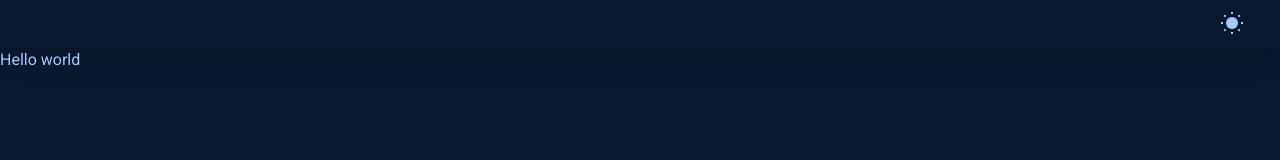
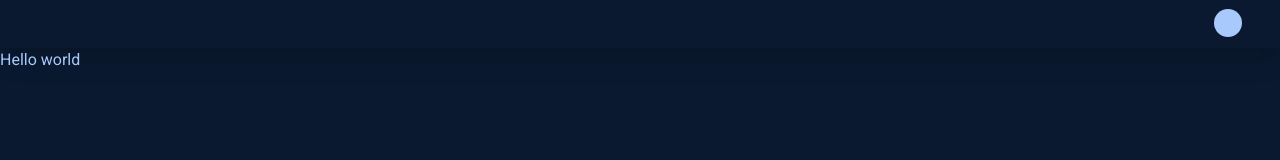
Before and after one commit to Fractal-Tess/Next13, a Next.js app: page / in a window 1280 px wide. Shown: the top 160 px of the page. Built offline with nearby package versions, Linux system fonts and the light colour scheme.

Commit message:
finished theme toggle icon

```diff
--- a/components/buttons/ThemeToggle.tsx
+++ b/components/buttons/ThemeToggle.tsx
@@ -1,41 +1,43 @@
 import React, { useContext } from 'react';
 import { ThemeContext } from '$context/ThemeToggle';
-import '../../styles/ThemeToggle.module.css';
-import Cookies from 'js-cookie';
+import { toggleTheme } from '$utils';
 
-const ONE_YEAR = 1000 * 86400 * 365;
+type Props = { height: 'h-4' | 'h-6' | 'h-8' | 'h-10' | 'h-12' };
 
-// TODO: Reduce this component and its styles
-export default function ThemeToggle() {
-  const themeContext = useContext(ThemeContext);
+export default function ThemeToggle({ height }: Props) {
+  const tc = useContext(ThemeContext);
 
-  const toggleTheme = () => {
-    if (!themeContext) {
-      throw new Error('Theme context must be within ThemeContextProvider');
-    }
-    const nextTheme = themeContext.theme === 'dark' ? 'light' : 'dark';
-    themeContext.setTheme(nextTheme);
-    Cookies.set('theme', nextTheme, {
-      path: '/',
-      expires: new Date(new Date().getTime() + ONE_YEAR),
-    });
-  };
   return (
-    <button className="p-1" onClick={toggleTheme}>
-      <svg className={'w-6'} aria-hidden="true" viewBox="0 0 24 24">
-        <mask className="moon" id="moon-mask">
+    <button
+      className={`p-1 theme-toggle-btn`}
+      onClick={() => {
+        toggleTheme(tc);
+      }}
+    >
+      <svg className={height} aria-hidden="true" viewBox="0 0 24 24">
+        <mask className="moon origin-center " id="moon-mask">
           <rect x="0" y="0" width="100%" height="100%" fill="white" />
-          <circle cx="24" cy="10" r="6" fill="black" />
+          <circle
+            cx="24"
+            cy="10"
+            r="6"
+            fill="black"
+            className="translate-x-[7px] dark:translate-x-0"
+          />
         </mask>
         <circle
-          className="sun"
+          className="sun origin-center scale-[1.75] dark:scale-[1]"
           cx="12"
           cy="12"
           r="6"
           mask="url(#moon-mask)"
           fill="currentColor"
         />
-        <g className="sun-beams" stroke="currentColor" strokeWidth="2px">
+        <g
+          className="sun-beams origin-center opacity-0 dark:opacity-100"
+          stroke="currentColor"
+          strokeWidth="2px"
+        >
           <line x1="12" y1="1" x2="12" y2="3" />
           <line x1="12" y1="21" x2="12" y2="23" />
           <line x1="4.22" y1="4.22" x2="5.64" y2="5.64" />
@@ -49,3 +51,41 @@ export default function ThemeToggle() {
     </button>
   );
 }
+
+// export default function ThemeToggle() {
+//   const tc = useContext(ThemeContext);
+
+//   return (
+//     <button
+//       className={`p-1 ${styles.vars}`}
+//       onClick={() => {
+//         toggleTheme(tc);
+//       }}
+//     >
+//       <svg className="w-6" aria-hidden="true" viewBox="0 0 24 24">
+//         <mask className="moon" id="moon-mask">
+//           <rect x="0" y="0" width="100%" height="100%" fill="white" />
+//           <circle cx="24" cy="10" r="6" fill="black" />
+//         </mask>
+//         <circle
+//           className="sun"
+//           cx="12"
+//           cy="12"
+//           r="6"
+//           mask="url(#moon-mask)"
+//           fill="currentColor"
+//         />
+//         <g className="sun-beams" stroke="currentColor" strokeWidth="2px">
+//           <line x1="12" y1="1" x2="12" y2="3" />
+//           <line x1="12" y1="21" x2="12" y2="23" />
+//           <line x1="4.22" y1="4.22" x2="5.64" y2="5.64" />
+//           <line x1="18.36" y1="18.36" x2="19.78" y2="19.78" />
+//           <line x1="1" y1="12" x2="3" y2="12" />
+//           <line x1="21" y1="12" x2="23" y2="12" />
+//           <line x1="4.22" y1="19.78" x2="5.64" y2="18.36" />
+//           <line x1="18.36" y1="5.64" x2="19.78" y2="4.22" />
+//         </g>
+//       </svg>
+//     </button>
+//   );
+// }
--- a/components/core/Header.tsx
+++ b/components/core/Header.tsx
@@ -7,8 +7,8 @@ export default function Header() {
       <div>{/* Logo */}</div>
 
       {/* Nav */}
-      <div>
-        <ThemeToggle />
+      <div className="hover:text-primary">
+        <ThemeToggle height="h-8" />
       </div>
     </nav>
   );
--- a/context/ThemeToggle.ts
+++ b/context/ThemeToggle.ts
@@ -2,9 +2,9 @@ import { type Theme } from '$types';
 
 import React, { type SetStateAction, type Dispatch } from 'react';
 
-type ThemeContext = {
+export type ThemeState = {
   theme: Theme;
   setTheme: Dispatch<SetStateAction<Theme>>;
 };
 
-export const ThemeContext = React.createContext<ThemeContext | null>(null);
+export const ThemeContext = React.createContext<ThemeState | null>(null);
--- a/pages/_app.tsx
+++ b/pages/_app.tsx
@@ -8,8 +8,8 @@ import { defaultTheme, Theme, themes } from '$types';
 
 import { useState } from 'react';
 import { ThemeContext } from '$context/ThemeToggle';
-import Header from 'components/core/Header';
-import { getThemeFromCookie } from 'utils/theme';
+import { getThemeFromCookie } from '$utils';
+import Header from '$components/core/Header';
 
 type AppProps = { cookieTheme: Theme | null };
 type CombineProps<T> = AppProps & T;
--- a/styles/ThemeToggle.module.css
+++ /dev/null
@@ -1,79 +0,0 @@
-/* TODO: remove transition variables if not using theme transitions */
---transition-duration-short: 0.15s;
---transition-duration-long: 0.4s;
-
---ease-1: cubic-bezier(0.25, 0, 0.5, 1);
---ease-2: cubic-bezier(0.25, 0, 0.4, 1);
---ease-3: cubic-bezier(0.25, 0, 0.3, 1);
---ease-4: cubic-bezier(0.25, 0, 0.2, 1);
---ease-5: cubic-bezier(0.25, 0, 0.1, 1);
-
---ease-out-1: cubic-bezier(0, 0, 0.75, 1);
---ease-out-2: cubic-bezier(0, 0, 0.5, 1);
---ease-out-3: cubic-bezier(0, 0, 0.3, 1);
---ease-out-4: cubic-bezier(0, 0, 0.1, 1);
---ease-out-5: cubic-bezier(0, 0, 0, 1);
-
---ease-elastic-1: cubic-bezier(0.5, 0.75, 0.75, 1.25);
---ease-elastic-2: cubic-bezier(0.5, 1, 0.75, 1.25);
---ease-elastic-3: cubic-bezier(0.5, 1.25, 0.75, 1.25);
---ease-elastic-4: cubic-bezier(0.5, 1.5, 0.75, 1.25);
---ease-elastic-5: cubic-bezier(0.5, 1.75, 0.75, 1.25);
-
-/* TODO: Remove these if not using theme changing */
-svg .moon,
-svg .sun,
-svg .sun-beams {
-  transform-origin: center center;
-}
-
-.light svg .sun {
-  transform: scale(1.75);
-}
-
-.light svg .sun-beams {
-  opacity: 0;
-}
-
-.light svg .moon > circle {
-  transform: translateX(-7px);
-}
-
-.light svg .moon > circle {
-  transform: translateX(0);
-  cx: 17;
-}
-
-svg .sun {
-  transition: transform var(--transition-duration-long) var(--ease-elastic-3);
-}
-
-svg .sun-beams {
-  transition: transform var(--transition-duration-long) var(--ease-elastic-4),
-    opacity var(--transition-duration-long) var(--ease-3);
-}
-
-svg .moon > circle {
-  transition: transform calc(var(--transition-duration-long) / 2)
-    var(--ease-out-5);
-}
-
-svg .moon > circle {
-  transition: cx calc(var(--transition-duration-long) / 2) var(--ease-out-5);
-}
-
-.light svg .sun {
-  transform: scale(1.75);
-  transition-timing-function: var(--ease-3);
-  transition-duration: calc(var(--transition-duration-long) / 2);
-}
-
-.light svg .sun-beams {
-  transform: rotateZ(-25deg);
-  transition-duration: calc(var(--transition-duration-long) / 3);
-}
-
-.light svg .moon > circle {
-  transition-delay: calc(var(--transition-duration-long) / 2);
-  transition-duration: var(--transition-duration-long);
-}
--- a/styles/globals.css
+++ b/styles/globals.css
@@ -5,7 +5,7 @@
 @tailwind utilities;
 
 * {
-  @apply transition-all duration-150;
+  @apply transition-all duration-75;
 }
 
 @layer base {
@@ -31,3 +31,69 @@
     border: 2px solid red;
   }
 }
+
+/* Theme toggle classes */
+.theme-toggle-btn {
+  --transition-duration-long: 0.4s;
+  --ease-in: cubic-bezier(0.25, 0, 0.3, 1);
+  --ease-out: cubic-bezier(0, 0, 0, 1);
+  --ease-eleastic-1: cubic-bezier(0.5, 1.25, 0.75, 1.25);
+  --ease-eleastic-2: cubic-bezier(0.5, 1.5, 0.75, 1.25);
+}
+
+svg .moon,
+svg .sun,
+svg .sun-beams {
+  transform-origin: center center;
+}
+
+.light svg .sun {
+  transform: scale(1.75);
+}
+
+.light svg .sun-beams {
+  opacity: 0;
+}
+
+.light svg .moon > circle {
+  transform: translateX(-7px);
+}
+
+.light svg .moon > circle {
+  transform: translateX(0);
+  cx: 17;
+}
+
+svg .sun {
+  transition: transform var(--transition-duration-long) var(--ease-eleastic-1);
+}
+
+svg .sun-beams {
+  transition: transform var(--transition-duration-long) var(--ease-eleastic-2),
+    opacity var(--transition-duration-long) var(--ease-in);
+}
+
+svg .moon > circle {
+  transition: transform calc(var(--transition-duration-long) / 2)
+    var(--ease-out);
+}
+
+svg .moon > circle {
+  transition: cx calc(var(--transition-duration-long) / 2) var(--ease-out);
+}
+
+.light svg .sun {
+  transform: scale(1.75);
+  transition-timing-function: var(--ease-in);
+  transition-duration: calc(var(--transition-duration-long) / 2);
+}
+
+.light svg .sun-beams {
+  transform: rotateZ(-25deg);
+  transition-duration: calc(var(--transition-duration-long) / 3);
+}
+
+.light svg .moon > circle {
+  transition-delay: calc(var(--transition-duration-long) / 2);
+  transition-duration: var(--transition-duration-long);
+}
--- a/tsconfig.json
+++ b/tsconfig.json
@@ -19,7 +19,8 @@
       "$styles/*": ["styles/*"],
       "$context/*": ["context/*"],
       "$components/*": ["components/*"],
-      "$types": ["types/index.ts"]
+      "$types": ["types/index.ts"],
+      "$utils": ["utils/index.ts"]
     }
   },
   "include": ["next-env.d.ts", "**/*.ts", "**/*.tsx"],
--- /dev/null
+++ b/utils/index.ts
@@ -0,0 +1 @@
+export * from './theme';
--- a/utils/theme.ts
+++ b/utils/theme.ts
@@ -1,5 +1,7 @@
+import { type ThemeState } from '$context/ThemeToggle';
 import { type Theme, themes } from '$types';
 import { parse } from 'cookie';
+import Cookies from 'js-cookie';
 
 export const getThemeFromCookie = (
   cookie: string | undefined
@@ -18,6 +20,20 @@ export const getThemeFromCookie = (
   }
 };
 
+const ONE_YEAR = 1000 * 86400 * 365;
+
+export const toggleTheme = (themeContext: ThemeState | null) => {
+  if (!themeContext) {
+    throw new Error('Theme context must be within ThemeContextProvider');
+  }
+  const nextTheme = themeContext.theme === 'dark' ? 'light' : 'dark';
+  themeContext.setTheme(nextTheme);
+  Cookies.set('theme', nextTheme, {
+    path: '/',
+    expires: new Date(new Date().getTime() + ONE_YEAR),
+  });
+};
+
 const isTheme = (theme: string): theme is Theme => {
   return themes.includes(theme as Theme);
 };
```
